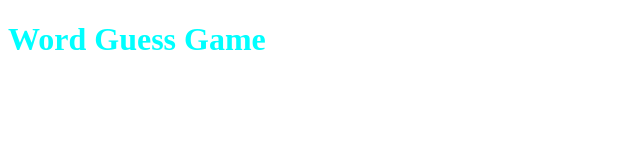
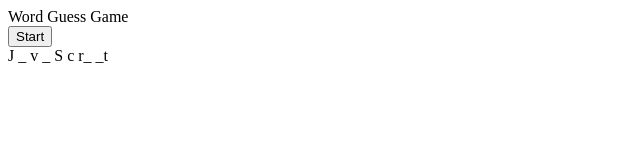
Before and after one commit to pdavisDU/Word-guess, a plain HTML site: page index.html in a window 1280 px wide. Shown: the whole page, without its empty margins (0-640 px from the left). Drawn offline with Linux system fonts and the light colour scheme.

Commit message:
setting up rest of html

```diff
--- a/index.html
+++ b/index.html
@@ -1,13 +1,24 @@
 <!DOCTYPE html>
-<html lang="en">
+<html>
   <head>
+    <title>CSS Box Styling</title>
     <meta charset="UTF-8" />
-    <meta http-equiv="X-UA-Compatible" content="IE=edge" />
-    <meta name="viewport" content="width=device-width, initial-scale=1.0" />
-    <title>Document</title>
-    <link rel="stylesheet" href="style.css" />
+    <meta name="viewport" content="width=device-width, initial-scale=1" />
+    <link rel="stylesheet" type="text/css" href="./style.css" />
   </head>
   <body>
-    <h1>Word Guess Game</h1>
+    <header>
+      <div class="large-font">Word Guess Game</div>
+      <button class="start-button" id="start_button">Start</button>
+    </header>
+
+    <main>
+      <section>
+        <div class="card word-guess">
+          <div class="large-font word-blanks">J _ v _ S c r_ _t</div>
+        </div>
+      </section>
+    </main>
+    <script src="assets/css/js/app.js"></script>
   </body>
 </html>
--- a/style.css
+++ b/style.css
@@ -2,5 +2,4 @@ h1 {
     justify-content: center;
     align-items: center;
     color: aqua;
-    width: 50%;
 }
```
